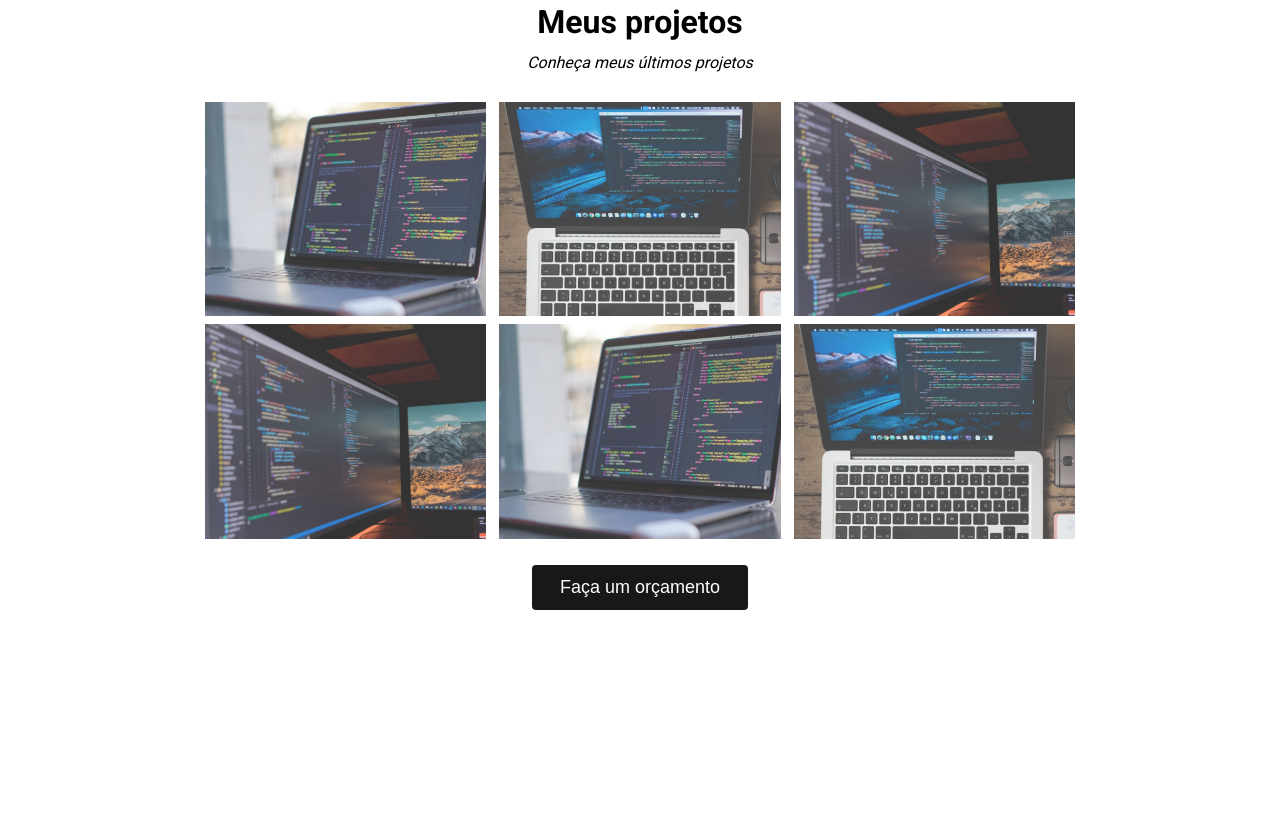
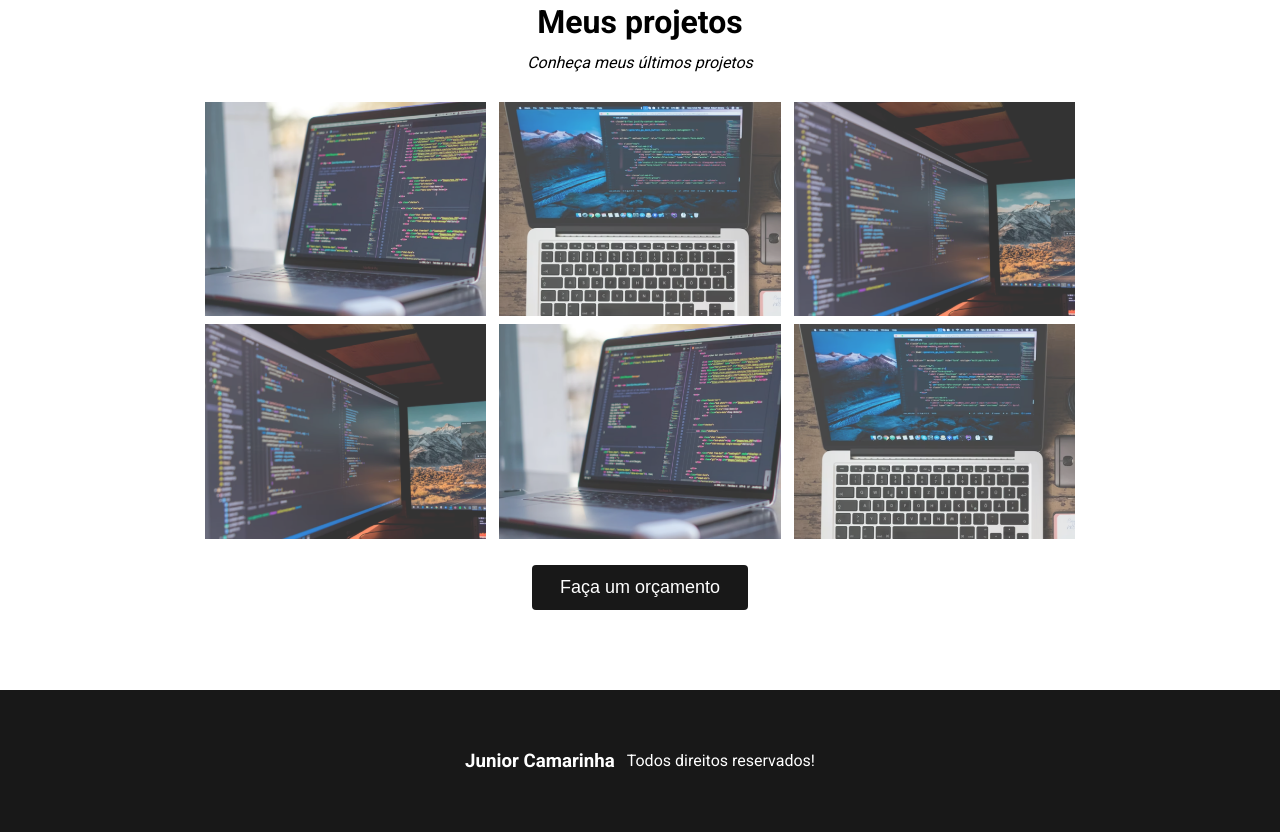
Before and after one commit to junior-camarinha/portifolio, a plain HTML site: page index.html in a window 1280 px wide. Shown: the part 1482-2314 px from the top of the page. Before the commit the page ends 2172 px from the top, so only its background shows below. Drawn offline with Linux system fonts and the light colour scheme.

Commit message:
FIM RODADE

```diff
--- a/index.html
+++ b/index.html
@@ -77,8 +77,18 @@
     </div>
 
     <button class="action">Faça um orçamento</button>
+  </section>
+  <!-- FIM PROJETOS -->
 
-  </section>
+  <!-- INICIO RODAPE -->
+
+  <footer>
+    <h3>
+      <a href="#">Junior Camarinha</a>
+    </h3>
+    <p>Todos direitos reservados!</p>
+  </footer>
+  <!-- FIM RODAPE -->
 
 </body>
 </html>
--- a/style.css
+++ b/style.css
@@ -173,3 +173,25 @@ body{
 }
 
 /* FIM PROJECT */
+
+/* INICIO RODADE */
+footer{
+  width: 100%;
+  background-color: #181818;
+  padding: 60px 0;
+  display: flex;
+  justify-content: center;
+  align-items: center;
+  color: #FFFFFF;
+}
+
+footer a{
+  text-decoration: none;
+  color: #FFFFFF;
+}
+
+footer p{
+  margin-left: 12px;
+}
+
+/* FIM RODADE */
```
